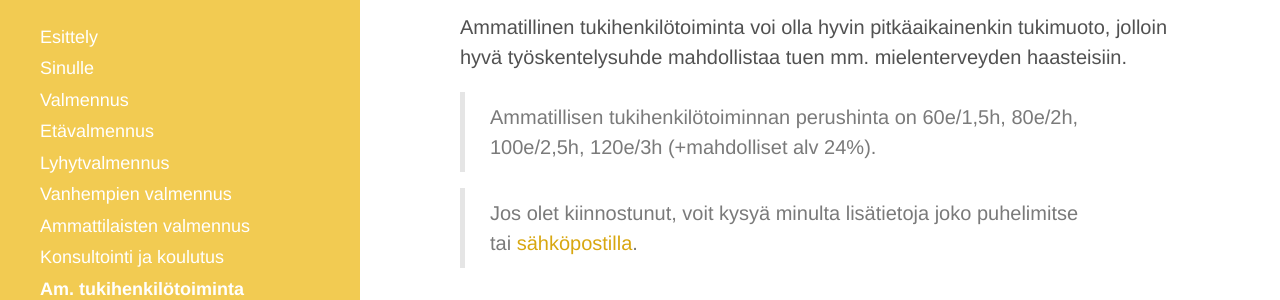
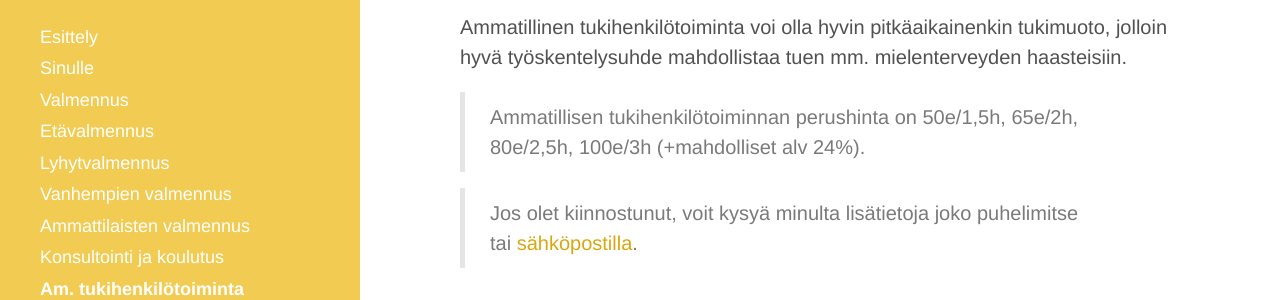
Before and after one commit to niinapiira/neppari.net, a Jekyll site: the page built from ammatillinen-tukihenkilotoiminta.md, in a window 1280 px wide and 1084 px high. Shown: the part 676-976 px from the top of the window. Built offline with Jekyll 4.4.1, drawn with Linux system fonts in a browser that asks for light colours; some of the changed lines change nothing that is shown.

Commit message:
Updated ammatillinen-tukihenkilotoiminta.md

```diff
--- a/ammatillinen-tukihenkilotoiminta.md
+++ b/ammatillinen-tukihenkilotoiminta.md
@@ -1,11 +1,10 @@
 ---
-"page-title": Ammatillinen tukihenkilötoiminta
-"page-type": normal
-"navigation-order": 10
-"show-in-navigation": true
+page-title: Ammatillinen tukihenkilötoiminta
+page-type: normal
+navigation-order: 10
+show-in-navigation: true
 published: true
-"link-title": Am. tukihenkilötoiminta
-polaroid: ""
+link-title: Am. tukihenkilötoiminta
 ---
 
 
@@ -31,6 +30,6 @@ Tukihenkilötoiminnassa voidaan myös harjoitella uusia taitoja.
 
 Ammatillinen tukihenkilötoiminta voi olla hyvin pitkäaikainenkin tukimuoto, jolloin hyvä työskentelysuhde mahdollistaa tuen mm. mielenterveyden haasteisiin.
 
-> Ammatillisen tukihenkilötoiminnan perushinta on 60e/1,5h, 80e/2h, 100e/2,5h, 120e/3h (+mahdolliset alv 24%).
+> Ammatillisen tukihenkilötoiminnan perushinta on 50e/1,5h, 65e/2h, 80e/2,5h, 100e/3h (+mahdolliset alv 24%).
 
 > Jos olet kiinnostunut, voit kysyä minulta lisätietoja joko puhelimitse tai [sähköpostilla](/ota-yhteytta).
```
